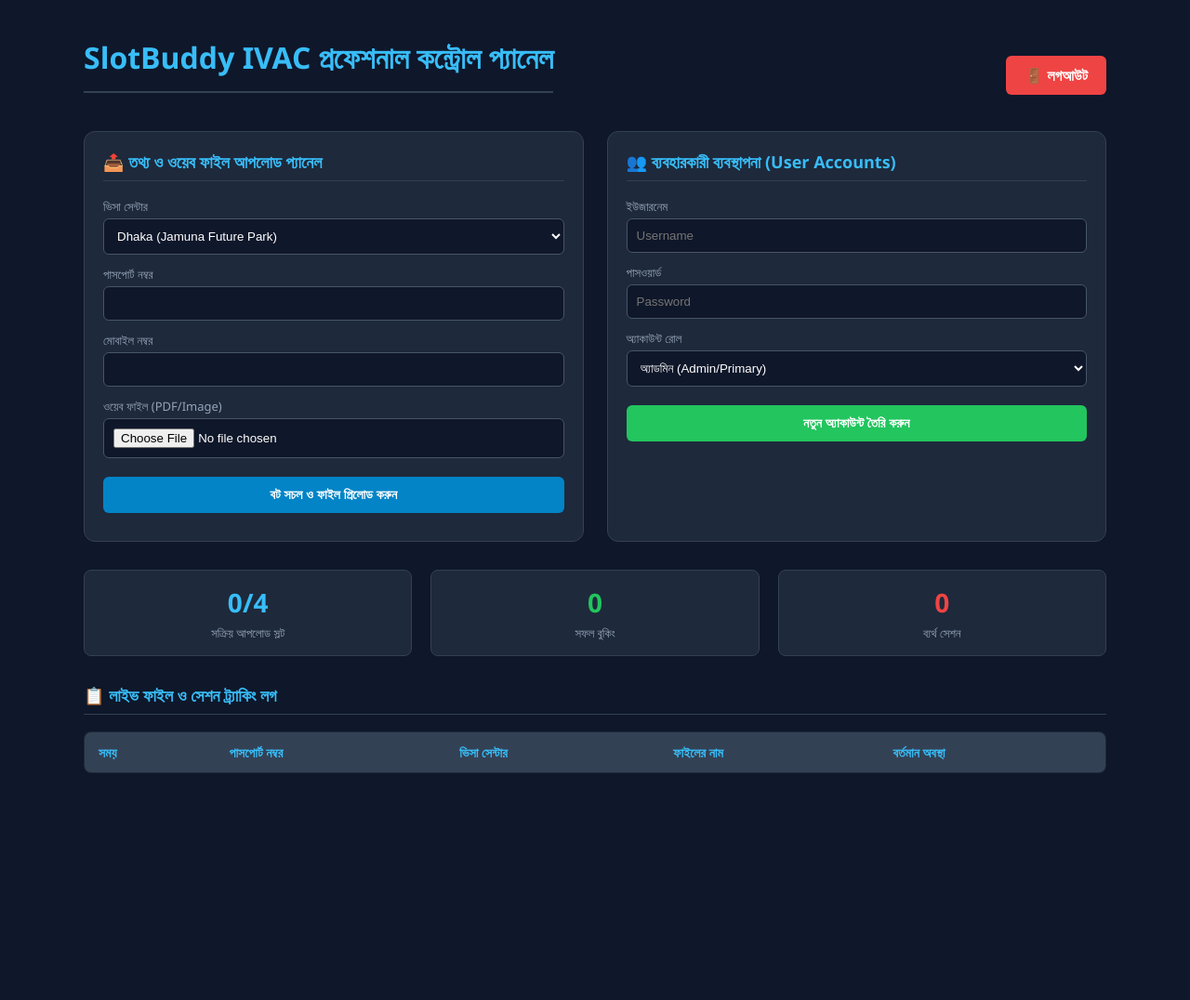
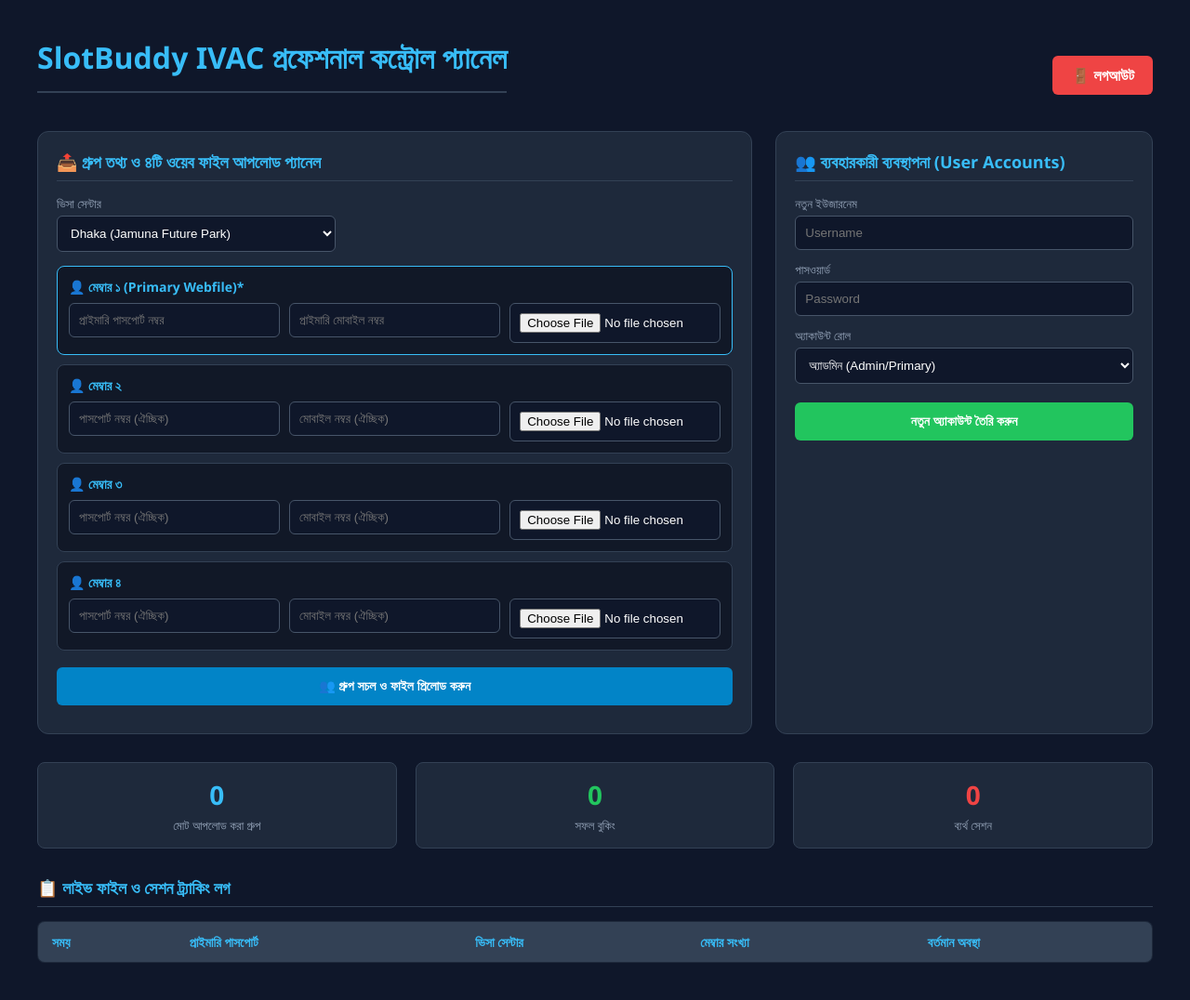
Before and after one commit to sheikhfarukh943-source/visa-bot, a Flask app: page /admin in a window 1280 px wide. Shown: the whole page at 93% size. Before the commit the page ends 832 px from the top, so only its background shows below. Run offline with Flask 3, Linux system fonts and the light colour scheme; the visitor is signed in with stand-in values (Sample User, id 1); lists and menus that the app fills with data are empty.

Commit message:
admin.html

```diff
--- a/templates/admin.html
+++ b/templates/admin.html
@@ -2,23 +2,27 @@
 <html lang="bn">
 <head>
     <meta charset="UTF-8">
-    <title>SlotBuddy - Advanced Admin Control Panel</title>
+    <title>SlotBuddy - Advanced Group Control Panel</title>
     <style>
         body { font-family: 'Segoe UI', Arial, sans-serif; background: #0f172a; color: #f8fafc; padding: 40px; margin: 0; }
-        .dashboard { max-width: 1100px; margin: 0 auto; }
+        .dashboard { max-width: 1200px; margin: 0 auto; }
         h1 { color: #38bdf8; border-bottom: 2px solid #334155; padding-bottom: 15px; margin-top: 0; }
         .header-top { display: flex; justify-content: space-between; align-items: center; margin-bottom: 20px; }
         .logout-btn { padding: 10px 20px; background: #ef4444; color: white; text-decoration: none; border-radius: 6px; font-weight: bold; }
 
         .section-grid { display: flex; gap: 25px; margin-bottom: 30px; }
         .box { flex: 1; background: #1e293b; padding: 20px; border-radius: 12px; border: 1px solid #334155; }
-        h3 { margin-top: 0; color: #38bdf8; font-size: 18px; border-bottom: 1px solid #334155; padding-bottom: 8px; }
+        h3 { margin-top: 0; color: #38bdf8; font-size: 18px; border-bottom: 1px solid #334155; padding-bottom: 8px; margin-bottom: 15px; }
 
         .form-group { margin-bottom: 12px; }
         label { display: block; margin-bottom: 4px; font-size: 13px; color: #94a3b8; }
         input, select { width: 100%; padding: 10px; background: #0f172a; border: 1px solid #475569; border-radius: 6px; color: white; box-sizing: border-box; }
-        button { width: 100%; padding: 11px; background: #0284c7; color: white; border: none; border-radius: 6px; cursor: pointer; font-weight: bold; font-size: 14px; margin-top: 8px; }
-        button:hover { background: #0369a1; }
+        button { width: 100%; padding: 12px; background: #0284c7; color: white; border: none; border-radius: 6px; cursor: pointer; font-weight: bold; font-size: 14px; margin-top: 8px; }
+
+        .member-row { border: 1px solid #334155; padding: 12px; border-radius: 8px; background: #111827; margin-bottom: 10px; }
+        .member-title { font-size: 14px; color: #38bdf8; font-weight: bold; margin-bottom: 8px; }
+        .row-inputs { display: flex; gap: 10px; }
+        .row-inputs div { flex: 1; }
 
         .metrics { display: flex; gap: 20px; margin-bottom: 30px; }
         .card { flex: 1; background: #1e293b; padding: 15px; border-radius: 8px; border: 1px solid #334155; text-align: center; }
@@ -28,10 +32,6 @@
         table { width: 100%; border-collapse: collapse; background: #1e293b; border-radius: 8px; overflow: hidden; border: 1px solid #334155; }
         th, td { padding: 12px 15px; text-align: left; border-bottom: 1px solid #334155; font-size: 14px; }
         th { background: #334155; color: #38bdf8; }
-        .badge { padding: 4px 8px; border-radius: 4px; font-size: 12px; font-weight: bold; }
-        .status-Success { background: #065f46; color: #34d399; }
-        .status-Pending { background: #854d0e; color: #fef08a; }
-        .status-Failed { background: #991b1b; color: #f87171; }
 
         #bot-log-box { margin-top: 10px; padding: 10px; border-radius: 6px; text-align: center; font-size: 13px; display: none; font-weight: bold; }
         #otp-zone { display: none; margin-top: 15px; padding: 15px; background: #1e293b; border: 2px dashed #eab308; border-radius: 8px; }
@@ -46,11 +46,11 @@
     </div>
 
     <div class="section-grid">
-        <!-- ১. তথ্য ও ওয়েব ফাইল আপলোড সেকশন (আপনার কাঙ্ক্ষিত ফিচার) -->
-        <div class="box">
-            <h3>📤 তথ্য ও ওয়েব ফাইল আপলোড প্যানেল</h3>
-            <form id="ivac-upload-form" enctype="multipart/form-data">
-                <div class="form-group">
+        <!-- গ্রুপ ফাইল আপলোড প্যানেল -->
+        <div class="box" style="flex: 2;">
+            <h3>📤 গ্রুপ তথ্য ও ৪টি ওয়েব ফাইল আপলোড প্যানেল</h3>
+            <form id="ivac-group-form" enctype="multipart/form-data">
+                <div class="form-group" style="max-width: 300px; margin-bottom: 15px;">
                     <label>ভিসা সেন্টার</label>
                     <select name="center" id="center">
                         <option value="Dhaka">Dhaka (Jamuna Future Park)</option>
@@ -58,35 +58,64 @@
                         <option value="Sylhet">Sylhet</option>
                     </select>
                 </div>
-                <div class="form-group">
-                    <label>পাসপোর্ট নম্বর</label>
-                    <input type="text" name="passport" id="passport" required>
+
+                <!-- ৪ জন মেম্বারের ডাইনামিক ইনপুট সেকশন -->
+                <div id="members-container">
+                    <!-- মেম্বার ১ (Primary Webfile) -->
+                    <div class="member-row" style="border-color: #38bdf8;">
+                        <div class="member-title" style="color: #38bdf8;">👤 মেম্বার ১ (Primary Webfile)*</div>
+                        <div class="row-inputs">
+                            <div><input type="text" name="passport_1" placeholder="প্রাইমারি পাসপোর্ট নম্বর" required></div>
+                            <div><input type="text" name="phone_1" placeholder="প্রাইমারি মোবাইল নম্বর" required></div>
+                            <div><input type="file" name="file_1" required></div>
+                        </div>
+                    </div>
+                    <!-- মেম্বার ২ -->
+                    <div class="member-row">
+                        <div class="member-title">👤 মেম্বার ২</div>
+                        <div class="row-inputs">
+                            <div><input type="text" name="passport_2" placeholder="পাসপোর্ট নম্বর (ঐচ্ছিক)"></div>
+                            <div><input type="text" name="phone_2" placeholder="মোবাইল নম্বর (ঐচ্ছিক)"></div>
+                            <div><input type="file" name="file_2"></div>
+                        </div>
+                    </div>
+                    <!-- মেম্বার ৩ -->
+                    <div class="member-row">
+                        <div class="member-title">👤 মেম্বার ৩</div>
+                        <div class="row-inputs">
+                            <div><input type="text" name="passport_3" placeholder="পাসপোর্ট নম্বর (ঐচ্ছিক)"></div>
+                            <div><input type="text" name="phone_3" placeholder="মোবাইল নম্বর (ঐচ্ছিক)"></div>
+                            <div><input type="file" name="file_3"></div>
+                        </div>
+                    </div>
+                    <!-- মেম্বার ৪ -->
+                    <div class="member-row">
+                        <div class="member-title">👤 মেম্বার ৪</div>
+                        <div class="row-inputs">
+                            <div><input type="text" name="passport_4" placeholder="পাসপোর্ট নম্বর (ঐচ্ছিক)"></div>
+                            <div><input type="text" name="phone_4" placeholder="মোবাইল নম্বর (ঐচ্ছিক)"></div>
+                            <div><input type="file" name="file_4"></div>
+                        </div>
+                    </div>
                 </div>
-                <div class="form-group">
-                    <label>মোবাইল নম্বর</label>
-                    <input type="text" name="phone" id="phone" required>
-                </div>
-                <div class="form-group">
-                    <label>ওয়েব ফাইল (PDF/Image)</label>
-                    <input type="file" name="web_file" id="web_file" required>
-                </div>
-                <button type="button" onclick="uploadDataFromAdmin()">বট সচল ও ফাইল প্রিলোড করুন</button>
+
+                <button type="button" onclick="uploadGroupData()">👥 গ্রুপ সচল ও ফাইল প্রিলোড করুন</button>
             </form>
             <div id="bot-log-box"></div>
 
             <div id="otp-zone">
-                <label style="color: #eab308; font-weight: bold;">OTP কোডটি দিন:</label>
+                <label style="color: #eab308; font-weight: bold;">Primary Mobile OTP দিন:</label>
                 <input type="text" id="otp-val" placeholder="XXXXXX" maxlength="6" style="text-align: center; font-size: 18px;">
-                <button type="button" onclick="submitAdminOtp()" style="background:#eab308; color: #0f172a; margin-top: 8px;">ওটিপি নিশ্চিত করুন</button>
+                <button type="button" onclick="submitGroupOtp()" style="background:#eab308; color: #0f172a; margin-top: 8px;">ওটিপি নিশ্চিত করুন</button>
             </div>
             <div id="payment-container" style="margin-top:10px;"></div>
         </div>
 
-        <!-- ২. নতুন ব্যবহারকারী তৈরির সেকশন (৪ জন ইউজার লিমিট করার জন্য) -->
+        <!-- ব্যবহারকারী ব্যবস্থাপনা সেকশন -->
         <div class="box">
             <h3>👥 ব্যবহারকারী ব্যবস্থাপনা (User Accounts)</h3>
             <div class="form-group">
-                <label>ইউজারনেম</label>
+                <label>নতুন ইউজারনেম</label>
                 <input type="text" id="new-user" placeholder="Username">
             </div>
             <div class="form-group">
@@ -106,7 +135,7 @@
 
     <!-- পরিসংখ্যান কার্ডসমূহ -->
     <div class="metrics">
-        <div class="card"><h2><span id="total-uploads">0</span>/4</h2><p>সক্রিয় আপলোড স্লট</p></div>
+        <div class="card"><h2><span id="total-uploads">0</span></h2><p>মোট আপলোড করা গ্রুপ</p></div>
         <div class="card"><h2 id="success-count" style="color: #22c55e;">0</h2><p>সফল বুকিং</p></div>
         <div class="card"><h2 id="failed-count" style="color: #ef4444;">0</h2><p>ব্যর্থ সেশন</p></div>
     </div>
@@ -116,9 +145,9 @@
         <thead>
             <tr>
                 <th>সময়</th>
-                <th>পাসপোর্ট নম্বর</th>
+                <th>প্রাইমারি পাসপোর্ট</th>
                 <th>ভিসা সেন্টার</th>
-                <th>ফাইলের নাম</th>
+                <th>মেম্বার সংখ্যা</th>
                 <th>বর্তমান অবস্থা</th>
             </tr>
         </thead>
@@ -127,72 +156,32 @@
 </div>
 
 <script>
-    let activeSessionKey = null;
+    let activeGroupKey = null;
     let trackLoop = null;
 
-    async function uploadDataFromAdmin() {
-        const form = document.getElementById('ivac-upload-form');
+    async function uploadGroupData() {
+        const form = document.getElementById('ivac-group-form');
         const formData = new FormData(form);
-        showBotLog('⏳ ফাইল প্রিলোড হচ্ছে...', '#1e3a8a', '#60a5fa');
+        showBotLog('⏳ গ্রুপ ফাইল প্রিলোড হচ্ছে...', '#1e3a8a', '#60a5fa');
 
-        let res = await fetch('/pre-load', { method: 'POST', body: formData });
+        let res = await fetch('/pre-load-group', { method: 'POST', body: formData });
         let data = await res.json();
 
         if(data.status === 'queued') {
-            activeSessionKey = data.session_id;
-            showBotLog('🟢 বট ব্যাকএন্ডে সচল। আইভ্যাক সার্ভার ট্র্যাকিং শুরু হয়েছে...', '#1e293b', '#e2e8f0');
-            trackLoop = setInterval(checkLiveBotProgress, 2000);
+            activeGroupKey = data.session_id;
+            showBotLog('🟢 বট মেমরিতে গ্রুপ রেডি করেছে। আইভ্যাক পোর্টালে সাবমিট হচ্ছে...', '#1e293b', '#e2e8f0');
+            trackLoop = setInterval(checkGroupProgress, 2000);
         } else {
             showBotLog('❌ ত্রুটি: ' + data.message, '#991b1b', '#f87171');
         }
     }
 
-    async function checkLiveBotProgress() {
-        if(!activeSessionKey) return;
-        let res = await fetch('/poll-status/' + activeSessionKey);
+    async function checkGroupProgress() {
+        if(!activeGroupKey) return;
+        let res = await fetch('/poll-status/' + activeGroupKey);
         let data = await res.json();
 
         if(data.status === 'server_waiting') {
-            showBotLog('🤖 অ্যান্টি-ব্লক মোডে বট আইভ্যাক পোর্টাল খোলার অপেক্ষা করছে...', '#1e293b', '#e2e8f0');
+            showBotLog('🤖 অ্যান্টি-ব্লক মোডে বট আইভ্যাক পোর্টাল লোড করার চেষ্টা করছে...', '#1e293b', '#e2e8f0');
         } else if(data.status === 'processing_fields') {
-            showBotLog('⚡ সার্ভার লাইভ! বট তথ্য দিয়ে ফর্ম পূরণ করছে...', '#1e3a8a', '#60a5fa');
-        } else if(data.status === 'waiting_for_otp') {
-            showBotLog('🔑 ওটিপি পেজ এসেছে! দ্রুত ওটিপি কোডটি টাইপ করুন।', '#854d0e', '#fef08a');
-            document.getElementById('otp-zone').style.display = 'block';
-        } else if(data.status === 'completed') {
-            clearInterval(trackLoop);
-            document.getElementById('otp-zone').style.display = 'none';
-            if(data.result && data.result.status === 'success') {
-                showBotLog('🎉 স্লট সফলভাবে বুকড হয়েছে!', '#065f46', '#34d399');
-                document.getElementById('payment-container').innerHTML = `<a href="${data.result.payment_url}" target="_blank" style="display:block;text-align:center;padding:12px;background:#22c55e;color:white;text-decoration:none;border-radius:6px;font-weight:bold;">💳 ম্যানুয়াল পেমেন্ট করুন</a>`;
-            } else {
-                showBotLog('❌ ব্যর্থ: ' + data.result.message, '#991b1b', '#f87171');
-            }
-        }
-    }
-
-    async function submitAdminOtp() {
-        const otp = document.getElementById('otp-val').value;
-        if(!otp) return alert('OTP দিন');
-        await fetch('/submit-otp', {
-            method: 'POST',
-            headers: {'Content-Type': 'application/json'},
-            body: JSON.stringify({ session_id: activeSessionKey, otp: otp })
-        });
-        document.getElementById('otp-zone').style.display = 'none';
-    }
-
-    async function createUserAccount() {
-        const username = document.getElementById('new-user').value;
-        const password = document.getElementById('new-pass').value;
-        const role = document.getElementById('new-role').value;
-        if(!username || !password) return alert('সব তথ্য দিন');
-
-        let res = await fetch('/admin/create-user', {
-            method: 'POST',
-            headers: {'Content-Type': 'application/json'},
-            body: JSON.stringify({ username, password, role })
-        });
-        let data = await res.json();
-        alert(data.message);
-        if(data.status === 'success') {
+            showBotLog('⚡ সার্ভার লাইভ! বট পর্যায়ক্রমে ৪ জনের ফর্ম ফিলাপ করছে...', '#1e3a8a', '#60a5fa');
```
